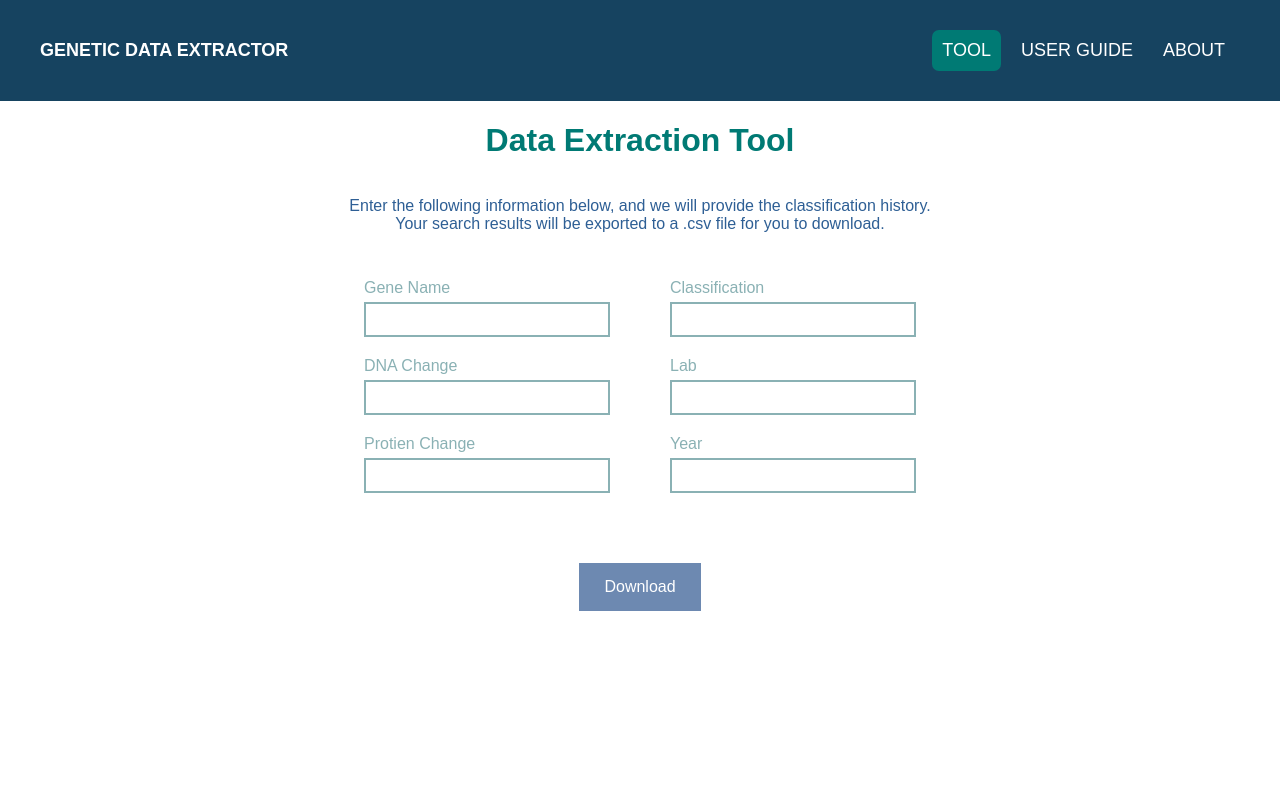
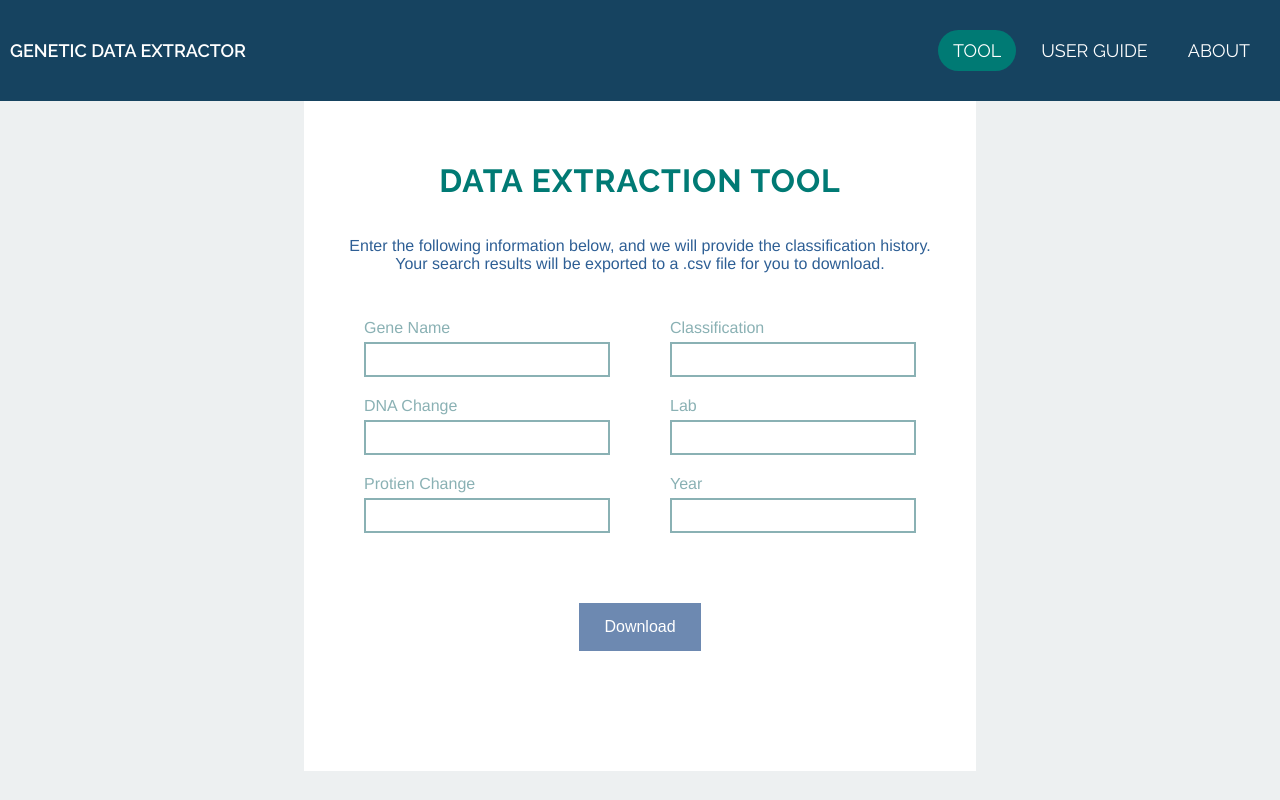
Before and after one commit to JaredAndraszek42/CSCI-495-Website, a PHP site: page / in a window 1280 px wide. Run offline with PHP 8.4, Linux system fonts and the light colour scheme.

Commit message:
Finalized minor stylistic changes
- font family --> Montserrat
- background color distinction
- topnav link rounding

```diff
--- a/index.html
+++ b/index.html
@@ -4,6 +4,11 @@
 	<meta charset="UTF-8">
 	<meta name="viewport" content="width=device-width, initial-scale=1.0">
 	<link rel="stylesheet" href="style.css">
+
+	<!-- Pretty font import -->
+	<link rel="preconnect" href="https://fonts.googleapis.com">
+	<link rel="preconnect" href="https://fonts.gstatic.com" crossorigin>
+	<link href="https://fonts.googleapis.com/css2?family=Montserrat:ital,wght@0,100..900;1,100..900&family=Raleway:ital,wght@0,100..900;1,100..900&display=swap" rel="stylesheet">
 
 	<title>CSCI 495</title>
 </head>
@@ -34,11 +39,6 @@
 			<br>
 			Your search results will be exported to a .csv file for you to download.
 		</p>
-
-		<!-- Progress bar (1 2 3 steps) -->
-		<div class="progress">
-
-		</div>
 
 		<!-- Text Input Fields Container -->
 		<div class="inputs">
--- a/style.css
+++ b/style.css
@@ -1,9 +1,17 @@
 body{
 	/* Pretty font */
-	font-family: Arial, Helvetica, sans-serif;
+	font-family: Helvetica, sans-serif;
 
 	/* Removes document edge */
 	margin:0;
+
+	background-color: #edf0f1;
+
+	display: flex;
+	flex-direction: column;
+	align-items: center;
+
+	overflow-x: hidden;
 }
 
 
@@ -19,11 +27,12 @@ body{
 	padding: 30px;
 	align-items:center;
 
-	/* Text Size */
+	/* Text */
 	font-size: 18px;
+	text-transform: uppercase;
+	font-family: 'raleway';
 
-	/* All uppercase */
-	text-transform: uppercase;
+	width:100%;
 }
 
 .topnav a {
@@ -32,14 +41,14 @@ body{
 	color:unset;
 
 	/* Individual Spacing */
-	padding: 10px;
+	padding: 10px 15px 10px 15px;
 	margin: 0px 5px 0px 5px;
 
 	/* Transition for hover */
 	transition: ease-in-out 0.3s;
 
 	/* rounded edges */
-	border-radius: 7px;
+	border-radius: 30px;
 }
 
 .topnav a:hover, .topnav .active {
@@ -123,6 +132,13 @@ input[type=text] {
 	display: flex;
 	flex-direction: column;
 	align-items: center;
+
+	background-color: white;
+	width: max-content;
+	height: 100%;
+
+	/* Spacing */
+	padding: 40px 30px 120px 30px;
 }
 
 p {
@@ -171,6 +187,12 @@ button:hover {
 
 h1 {
 	color: #007a74;
+
+	/* Text */
+	font-family: 'raleway';
+	font-weight: 700;
+	text-transform: uppercase;
+	letter-spacing: 1px;
 }
 
 label {
```
